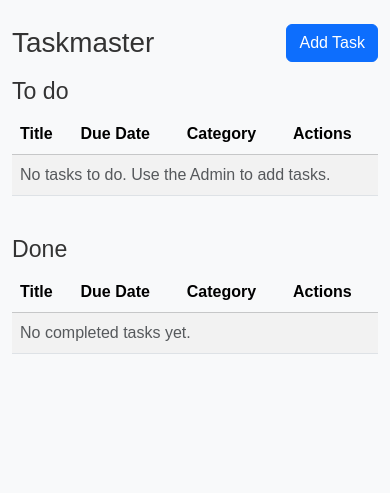
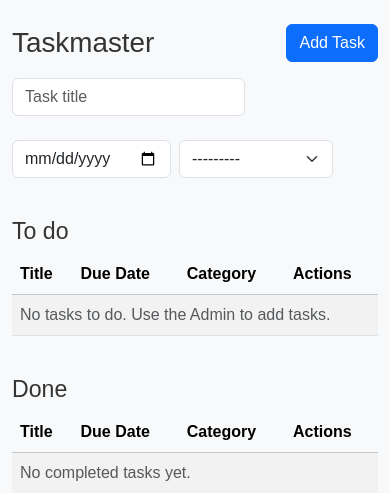
Before and after one commit to pio-o-connell/TaskMaster, a Django app: page / in a window 390 px wide. Shown: the part 56-549 px from the top of the page. Run offline with Django 5.2, Linux system fonts and the light colour scheme; data comes from the database, SQL or seed files in the repository; data that the repository does not hold is empty; some libraries are stand-ins or nearby versions; some web fonts are replaced.

Commit message:
Form added

```diff
--- a/requirements.txt
+++ b/requirements.txt
@@ -6,3 +6,5 @@
 sqlparse==0.5.3
 typing_extensions==4.15.0
 tzdata==2025.2
+django-crispy-forms==2.5
+crispy-bootstrap5==0.7
--- /dev/null
+++ b/tasks/forms.py
@@ -0,0 +1,35 @@
+from django import forms
+from .models import Task
+
+# Crispy forms helper
+from crispy_forms.helper import FormHelper
+from crispy_forms.layout import Layout, Field
+
+
+class TaskForm(forms.ModelForm):
+    due_date = forms.DateField(required=False, widget=forms.DateInput(attrs={'type': 'date'}))
+
+    class Meta:
+        model = Task
+        fields = ['title', 'due_date', 'category']
+        widgets = {
+            'title': forms.TextInput(attrs={'placeholder': 'Task title'}),
+        }
+
+    def __init__(self, *args, **kwargs):
+        super().__init__(*args, **kwargs)
+        # Crispy helper to control layout and CSS classes for responsiveness
+        self.helper = FormHelper()
+        self.helper.form_show_labels = False
+        self.helper.form_method = 'post'
+        self.helper.form_class = 'task-create-helper'
+        # assign CSS classes to individual fields so the template CSS can size them
+        self.fields['title'].widget.attrs.update({'class': 'form-control title-field'})
+        self.fields['due_date'].widget.attrs.update({'class': 'form-control date-field'})
+        self.fields['category'].widget.attrs.update({'class': 'form-select category-field'})
+        # Layout (crispy will render fields in this order)
+        self.helper.layout = Layout(
+            Field('title', css_class='title-field'),
+            Field('due_date', css_class='date-field'),
+            Field('category', css_class='category-field'),
+        )
--- a/tasks/static/css/style.css
+++ b/tasks/static/css/style.css
@@ -33,3 +33,57 @@
 #add-task-btn {
     margin-top: 31px;
 }
+
+/* Form layout for the Task form placed under the heading */
+.task-form .row {
+        margin-bottom: 0;
+}
+.task-form .form-control {
+        min-width: 0; /* allow flex children to shrink */
+}
+
+/* Desktop / wide screens: inline fields */
+.task-form .task-create-helper {
+        display: flex;
+        gap: .5rem;
+        align-items: flex-end;
+}
+.title-field {
+        flex: 1 1 400px; /* grow and fill remaining space */
+}
+.date-field {
+        flex: 0 0 160px;
+        max-width: 160px;
+}
+.category-field {
+        flex: 0 0 200px;
+        max-width: 220px;
+}
+
+/* Media query for widths between 663px and 786px (tablet narrow) */
+@media (min-width: 663px) and (max-width: 786px) {
+    .task-form .task-create-helper {
+        gap: .5rem;
+        align-items: center;
+        flex-wrap: nowrap;
+    }
+    .title-field { flex: 1 1 280px; }
+    .date-field { flex: 0 0 140px; max-width: 140px; }
+    .category-field { flex: 0 0 160px; max-width: 160px; }
+}
+
+/* Media query for small screens: 320px - 663px (stack fields vertically) */
+@media (min-width: 320px) and (max-width: 663px) {
+    .task-form .task-create-helper {
+        flex-direction: column;
+        align-items: stretch;
+    }
+    .title-field, .date-field, .category-field {
+        width: 100%;
+        max-width: none;
+    }
+    #add-task-btn {
+        width: 100%;
+        margin-top: .5rem;
+    }
+}
--- a/tasks/templates/tasks/index.html
+++ b/tasks/templates/tasks/index.html
@@ -1,11 +1,24 @@
 {% extends 'tasks/base.html' %}
 {% load static %}
+{% load crispy_forms_tags %}
 
 {% block content %}
   <div class="row">
     <div class="col-12 mb-3 d-flex justify-content-between align-items-center">
       <h1 class="m-0">Taskmaster</h1>
-      <a class="btn btn-primary" href="/admin/tasks/task/add/">Add Task</a>
+      <button type="submit" form="task-create-form" class="btn btn-primary">Add Task</button>
+    </div>
+  </div>
+
+  <!-- New Task form (just below the heading) -->
+  <div class="row mb-4">
+    <div class="col-12">
+      <form method="post" class="task-form" id="task-create-form">
+        {% csrf_token %}
+        <div class="d-flex flex-wrap align-items-end gap-2">
+          {% crispy form %}
+        </div>
+      </form>
     </div>
   </div>
 
--- a/tasks/views.py
+++ b/tasks/views.py
@@ -1,9 +1,22 @@
 from django.shortcuts import render, get_object_or_404, redirect
 from django.contrib import messages
 from .models import Task
+from .forms import TaskForm
 
 
 def index(request):
+    # Handle form submission for creating a new Task
+    if request.method == 'POST':
+        form = TaskForm(request.POST)
+        if form.is_valid():
+            task = form.save(commit=False)
+            task.is_completed = False
+            task.save()
+            messages.success(request, f'Task "{task.title}" created.')
+            return redirect('index')
+    else:
+        form = TaskForm()
+
     # Uncompleted tasks ordered by due date (soonest due first)
     upcoming_tasks = Task.objects.filter(is_completed=False).order_by('due_date')
 
@@ -11,6 +24,7 @@
     completed_tasks = Task.objects.filter(is_completed=True).order_by('due_date')
 
     context = {
+        'form': form,
         'upcoming_tasks': upcoming_tasks,
         'completed_tasks': completed_tasks,
     }
```
Also changed, not shown: taskmaster/settings.py (+10 -0 lines), images/form-320-883.png (added), images/form-768-883.png (added), images/form-normal.png (added).
